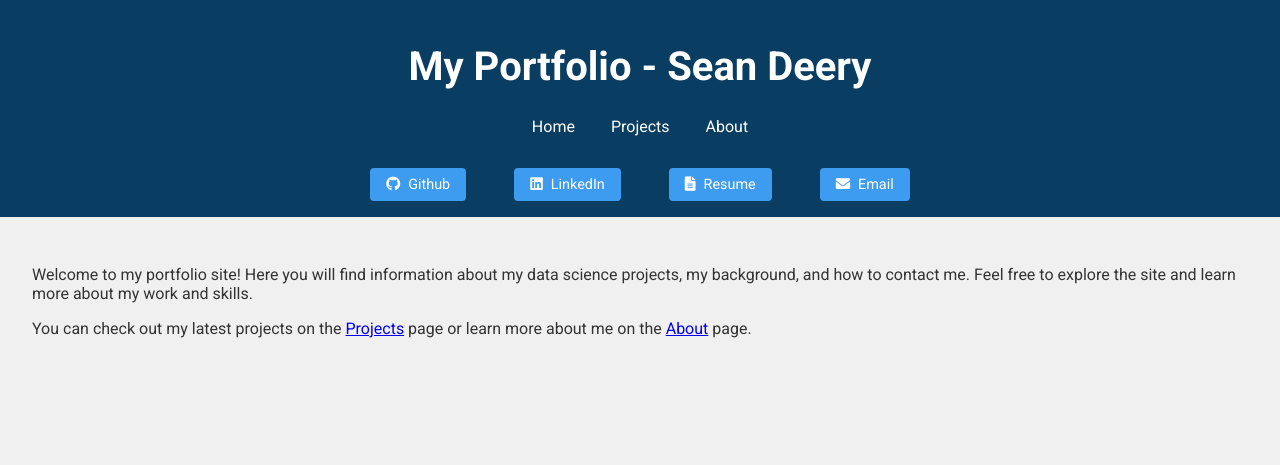
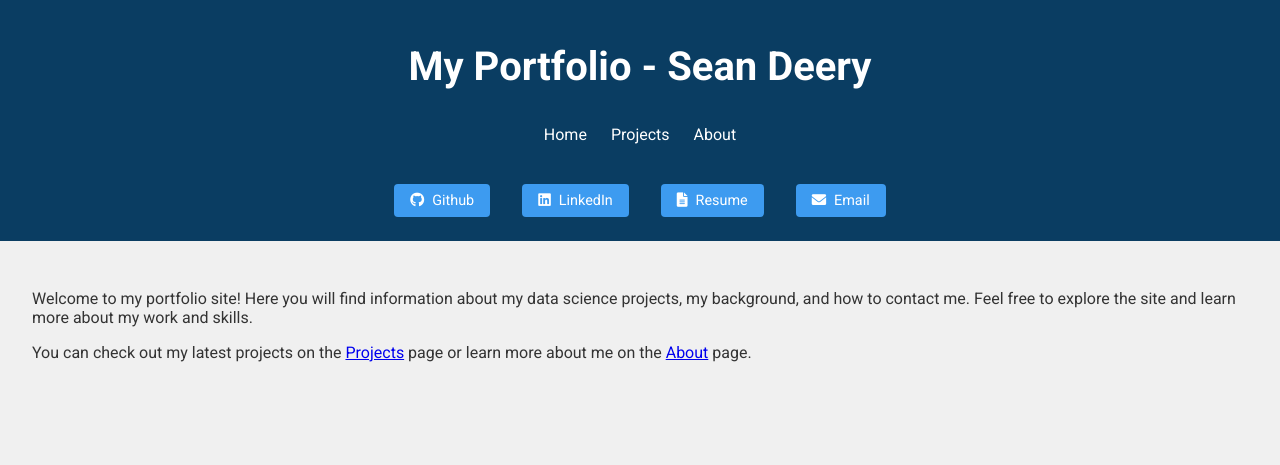
Before and after one commit to sdeery14/portfolio-website, a Flask app: page / in a window 1280 px wide. Shown: the top 465 px of the page. Run offline with Flask 3, Linux system fonts and the light colour scheme.

Commit message:
update nav to be responsive

```diff
--- a/app/static/style.css
+++ b/app/static/style.css
@@ -24,15 +24,62 @@ header {
     text-align: center;
 }
 
+nav {
+    display: flex;
+    flex-direction: column;
+    align-items: center;
+}
+
 nav a {
     color: #FFFFFF; /* White */
-    margin: 0 1rem;
+    margin: 0.5rem;
     text-decoration: none;
     transition: color 0.3s;
 }
 
 nav a:hover {
     color: #FF6F00; /* Bright Orange */
+}
+
+.nav-links,
+.social-icons {
+    display: flex;
+    flex-wrap: wrap;
+    justify-content: center;
+    gap: 0.5rem;
+}
+
+.social-link {
+    display: flex;
+    align-items: center;
+    margin: 0.5rem;
+    padding: 0.5rem 1rem;
+    color: #FFFFFF;
+    background-color: #3D9BF0;
+    border-radius: 4px;
+    text-decoration: none;
+    font-size: 0.9rem;
+    transition: background-color 0.3s;
+}
+
+.social-link i {
+    margin-right: 0.5rem;
+}
+
+.social-link:hover {
+    background-color: #0056b3;
+}
+
+@media (max-width: 768px) {
+    nav {
+        flex-direction: column;
+    }
+
+    .social-link {
+        flex: 1 1 auto;
+        margin: 0.5rem 0;
+        text-align: center;
+    }
 }
 
 /* Main content should take remaining space */
--- a/app/templates/header.html
+++ b/app/templates/header.html
@@ -3,9 +3,11 @@
         <h1 style="color: #FFFFFF;"><span class="site-title">{% block header_title %}My Portfolio{% endblock %}</span> - Sean Deery</h1>
     </div>
     <nav>
-        <a href="{{ url_for('main.home') }}">Home</a>
-        <a href="{{ url_for('main.projects') }}">Projects</a>
-        <a href="{{ url_for('main.about') }}">About</a>
+        <div class="nav-links">
+            <a href="{{ url_for('main.home') }}">Home</a>
+            <a href="{{ url_for('main.projects') }}">Projects</a>
+            <a href="{{ url_for('main.about') }}">About</a>
+        </div>
         <div class="social-icons">
             <a href="https://github.com/sdeery14" target="_blank" class="social-link" title="GitHub"><i class="fab fa-github"></i>Github</a>
             <a href="https://www.linkedin.com/in/sean-m-deery" target="_blank" class="social-link" title="LinkedIn"><i class="fab fa-linkedin"></i>LinkedIn</a>
```
